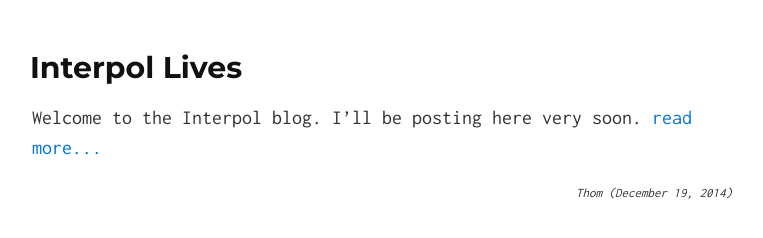
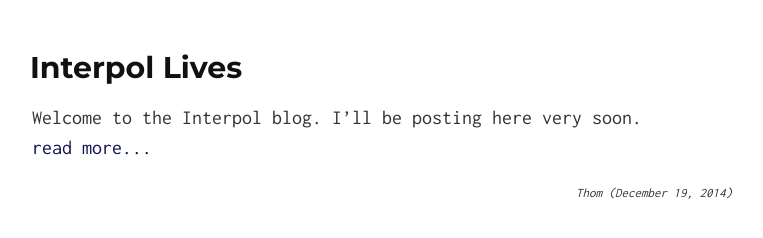
Before and after one commit to kode4food/interpol, a Jekyll site: the page built from blog/index.md, in a window 1280 px wide. Shown: the part 157-395 px from the top of the page, without its empty margins (258-1021 px from the left). Built offline with Jekyll 4.4.1, drawn with Linux system fonts in a browser that asks for light colours; Markdown is read by kramdown in place of the engine named in the settings.

Commit message:
fix styling for read more

```diff
--- a/_layouts/blog.html
+++ b/_layouts/blog.html
@@ -9,7 +9,7 @@
   <div class="entry">
     <p>
     {{ post.excerpt | remove: '<p>' | remove: '</p>' }}
-    <a class="more" href="{{ post.url }}">read more...</a>
+    <a class="read-more" href="{{ post.url }}">read more...</a>
     </p>
   </div>
   {% include by-line.html %}
--- a/css/wide.css
+++ b/css/wide.css
@@ -180,11 +180,22 @@
   margin-right: .75em;
 }
 
+a.read-more {
+  white-space: nowrap;
+}
+
 a.back-link:link {
   transition-property: color font-size;
   transition-duration: .1s;
   text-decoration: none;
   color: #111;
+}
+
+a.read-more:link {
+  transition-property: color;
+  transition-duration: .1s;
+  text-decoration: none;
+  color: #115;
 }
 
 a.back-link:hover,
@@ -193,7 +204,15 @@
   transition-duration: .1s;
   text-decoration: none;
   font-size: 101%;
-  color: #444;
+  color: #445;
+}
+
+a.read-more:hover,
+a.read-more:focus {
+  transition-property: color;
+  transition-duration: .1s;
+  text-decoration: none;
+  color: #449;
 }
 
 .by-line {
```
